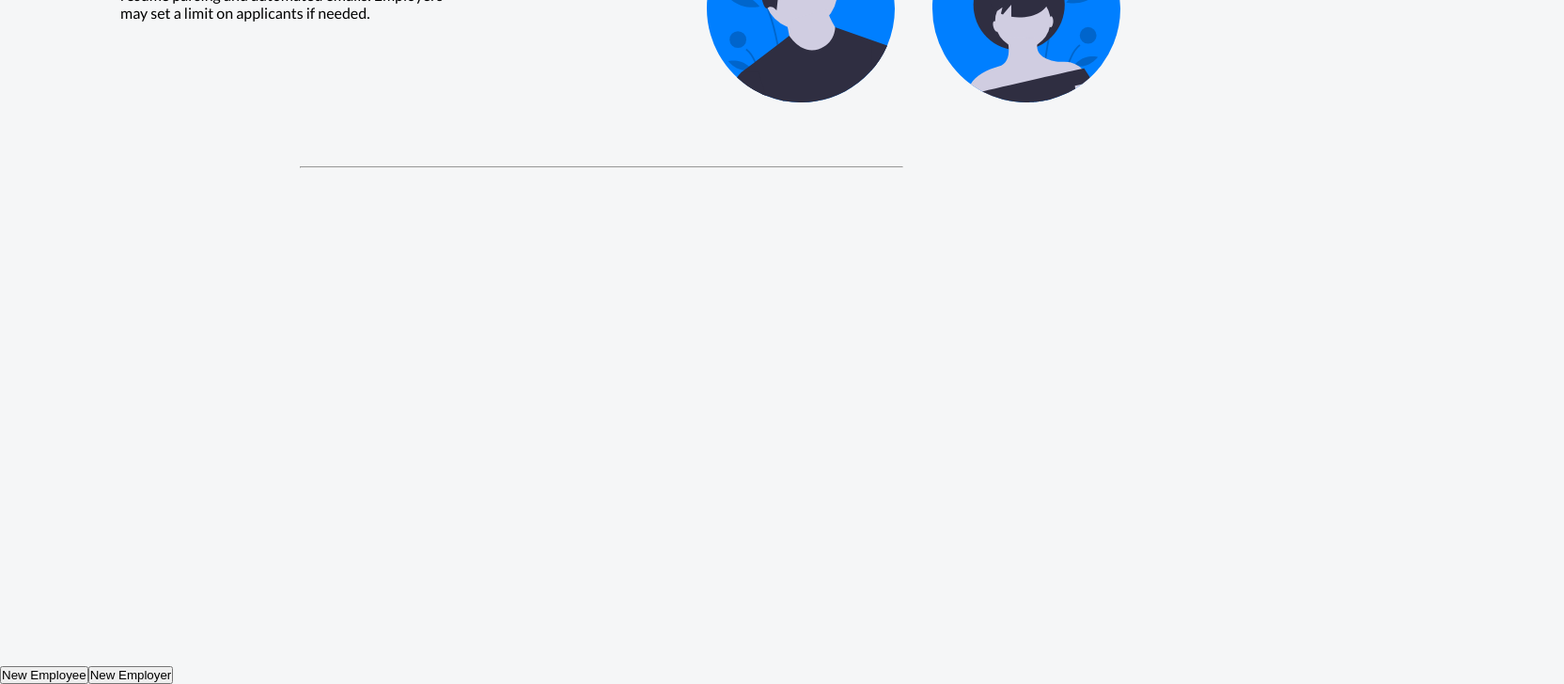
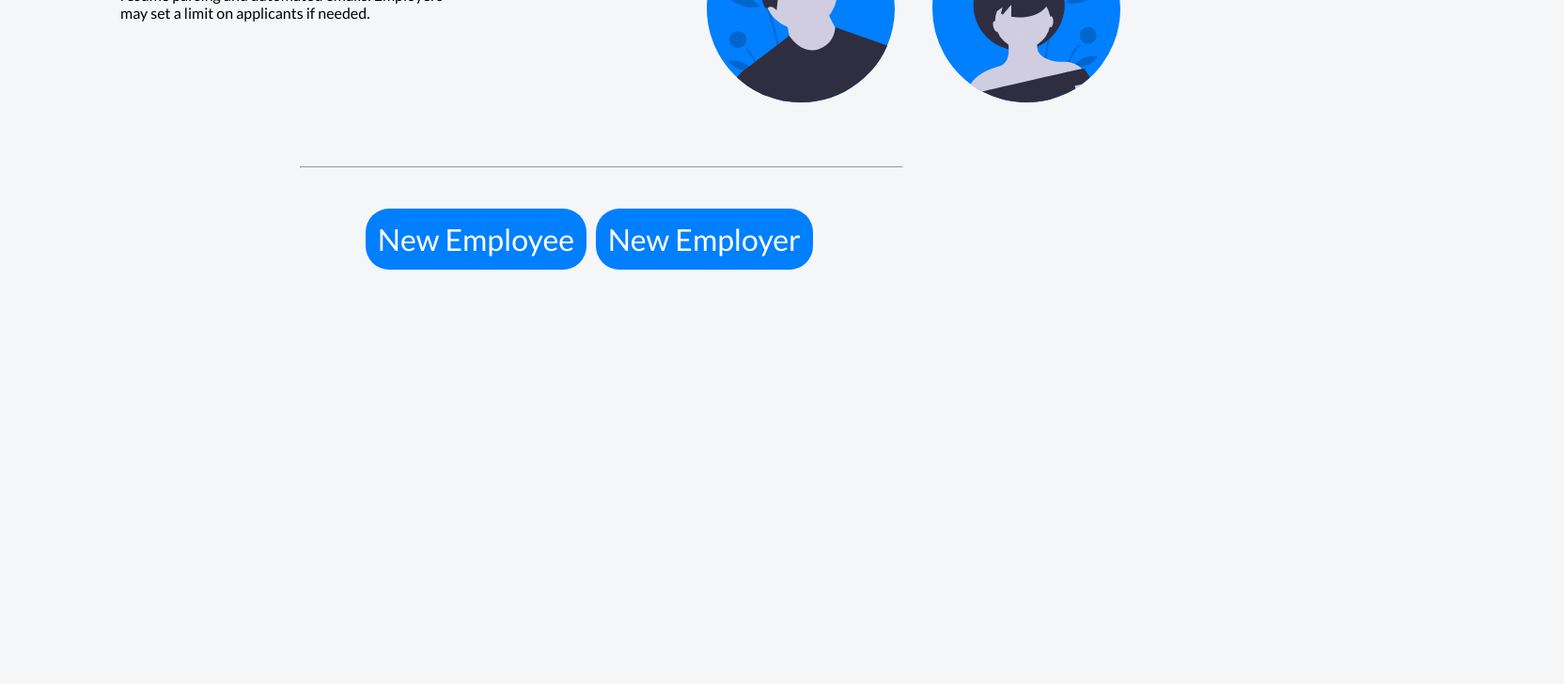
Before and after one commit to theagi/Anonymous-Employee, a React (Create React App) app in the folder client/: page / in a window 1280 px wide. Shown: the part 891-1619 px from the top of the page at 94% size, 1664 px wide, since content can reach past the window. Built offline with nearby package versions, Linux system fonts and the light colour scheme.

Commit message:
LandingPage: sign up buttons

```diff
--- a/client/public/Styles.css
+++ b/client/public/Styles.css
@@ -8,6 +8,11 @@
 body{
     background-color: #f0f1f29c;
     overflow-x: hidden;
+}
+
+button{
+    cursor:pointer;
+    outline: none;
 }
 
 #homeContainer1{
@@ -48,17 +53,16 @@ body{
     border-radius:25px;
     padding:1% 2%;
     margin-left:1%;
-    background-color: rgb(0, 0, 0);
+    background-color:#007fff;
     color:white;
     font-family: 'Lato',sans-serif;
     border:none;
-    cursor:pointer;
-    letter-spacing: px;
+    /* letter-spacing: px; */
     font-size: 1rem;
 }
 
 #navButtons button:hover{
-    background-color:#007fff;
+    background-color:black;
 }
 
 #navContainer img{
@@ -154,3 +158,24 @@ body{
     position:relative;
     right:15%;
 }
+
+#homePrompts{
+    position: relative;
+    left:50%;
+    transform: translateX(-20%);
+}
+
+#homePrompts button{
+    padding:1%;
+    border-radius: 25px;
+    border: none;
+    margin:5px;
+    background-color: #007fff;
+    font-family: 'Lato',sans-serif;
+    font-size: 2rem;
+    color:white;
+}
+
+#homePrompts button:hover{
+    background-color: black;
+}
--- a/client/src/Components/Home.js
+++ b/client/src/Components/Home.js
@@ -37,12 +37,13 @@ const Home = () =>{
                     </div>
                 </div>
                 <hr className = 'line' style ={{marginTop:'12%'}} />
+
+                <div id = 'homePrompts'>
+                    <button>New Employee</button>
+                    <button>New Employer</button>
+                </div>
             </div>
 
-            <div id = 'homePrompts'>
-                <button>New Employee</button>
-                <button>New Employer</button>
-            </div>
         </React.Fragment>
     )
 }
```
Also changed, not shown: 1 other file (tests, documents, lock files or other folders).
